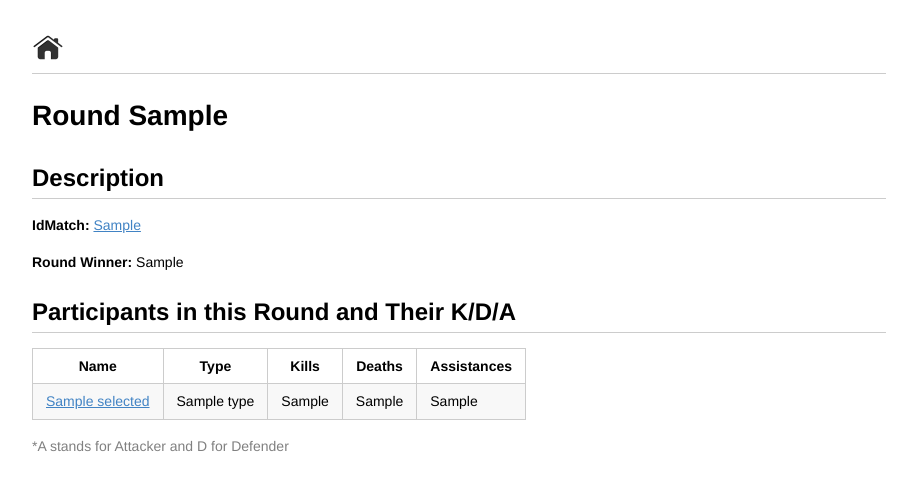
After one commit to danfranco3/databaseProject, a Flask app: template bdproj2/templates/round.html in a window 1280 px wide. The commit adds this page. Shown: the top 491 px of the page, without its empty margins (181-1098 px from the left). Run offline with Flask 2, Linux system fonts and the light colour scheme; the template is opened without the code that fills it: most values are stand-ins (such as "Sample title", 1, 10 or a date in 2020).

Commit message:
Update index with 'list all' match and round, creation of round.html, match-list.html and changes on app.pt

```diff
--- a/bdproj2/app.py
+++ b/bdproj2/app.py
@@ -30,6 +30,25 @@ def list_operators():
             ''').fetchall()
         return render_template('operator-list.html', operators=operators)
 
+# Rounds
+@APP.route('/rounds/')
+def list_rounds():
+        rounds = db.execute(
+            '''
+            SELECT RD.IdMatch AS Match_Id, RD.IdRound AS Round_Id, RD.RoundWinner AS Round_Winner
+            FROM RD
+            ''').fetchall()
+        return render_template('round-list.html', rounds=rounds)
+
+#Matchs
+@APP.route('/matchs/')
+def list_match():
+    matchs = db.execute(
+        '''
+        SELECT IdMatch, Start, End, Status, MVP, MVPPOINTS, IdMap, Name
+        FROM MATCH_R6 NATURAL JOIN MAP
+        ''').fetchall()
+    return render_template('match-list.html', matchs=matchs)
 
 """ # Rounds
 @APP.route('/rounds/')
@@ -43,16 +62,7 @@ def list_rounds():
 
         return render_template('round-list.html', rounds=rounds) """
 
-# Rounds
-@APP.route('/rounds/')
-def list_rounds():
-        rounds = db.execute(
-            '''
-            SELECT RD.IdMatch AS Match_Id, RD.IdRound AS Round_Id, RD.RoundWinner AS Round_Winner
-            FROM RD;
-            ''').fetchall()
 
-        return render_template('round-list.html', rounds=rounds)
 
 @APP.route('/operators/<int:id>/')
 def get_operator(id):
@@ -95,3 +105,20 @@ def get_operator(id):
     ''',id).fetchall()
     return render_template('operator.html',
         operator=operator, organization=organization, gadget=gadget, weapon=weapon, selected=selected)
+
+@APP.route('/rounds/<int:id>/')
+def get_round(id):
+    round = db.execute(
+    '''
+    SELECT IdRound, RoundWinner, IdMatch
+    FROM RD WHERE IdRound = %s
+    ''', id).fetchone()
+
+    selected = db.execute(
+    '''
+    SELECT IdRound, K, D, A, IdOper, Name, Type
+    FROM RD NATURAL JOIN SELECTED NATURAL JOIN OPERATOR
+    WHERE IdRound = %s
+    ''', id).fetchall()
+
+    return render_template('round.html', round=round, selected=selected)
--- a/bdproj2/templates/operator.html
+++ b/bdproj2/templates/operator.html
@@ -19,7 +19,7 @@
         <b>Device: </b>{{ operator.Device }}
     </p>
     <p>
-        <b>Organization: </b><a href = "https://rainbowsix.fandom.com/wiki/BOPE">{{ organization.Name }}</a>
+        <b>Organization: </b>{{ organization.Name }}
     </p>
 
     <p>
@@ -39,9 +39,9 @@
     </p>
 
     <p>
-        <b>Selected in rounds: </b><u1>
+        <b>Selected in these rounds: </b><u1>
         {% for s in selected %}
-            <li><a href="/round/{{ s.IdRound }}">{{ s.IdRound }}</a></li>
+            <li><a href="/rounds/{{ s.IdRound }}">{{ s.IdRound }}</a></li>
         {% endfor %}
         </u1>
     </p>
--- /dev/null
+++ b/bdproj2/templates/round.html
@@ -0,0 +1,38 @@
+{% extends 'base.html' %}
+
+{% block header %}
+    <h1>{% block title %}Round {{ round.IdRound }} {% endblock %}</h1>
+{% endblock %}
+
+{% block content %}
+    <h2>Description</h2>
+    <p>
+        <b>IdMatch: </b><a href="/matchs/{{ round.IdMatch }}">{{ round.IdMatch }}</a>
+    </p>
+    <p>
+        <b>Round Winner: </b>{{ round.RoundWinner}}
+    </p>
+
+    <h2>Participants in this Round and Their K/D/A</h2>
+    <table>
+    <tr>
+        <th><b>Name</b></th>
+        <th><b>Type</b></th>
+        <th><b>Kills</b></th>
+        <th><b>Deaths</b></th>
+        <th><b>Assistances</b></th>
+    </tr>
+
+    {% for row in selected %}
+    <tr>
+        <td><a href="/operators/{{ row.IdOper }}">{{ row.Name }}</a></td>
+        <td>{{ row.Type }}</td>
+        <td>{{ row.K }}</td>
+        <td>{{ row.D }}</td>
+        <td>{{ row.A }}</td>
+    </tr>
+
+    {% endfor %}
+    </table>
+    <a style="color: grey;">*A stands for Attacker and D for Defender</a>
+{% endblock %}
```
Also changed, not shown: bdproj2/sql/db.sql (+7 -6 lines), bdproj2/templates/index.html (+10 -0 lines), bdproj2/templates/match-list.html (added, +30 -0 lines), bdproj2/templates/round-list.html (line endings or trailing spaces).
